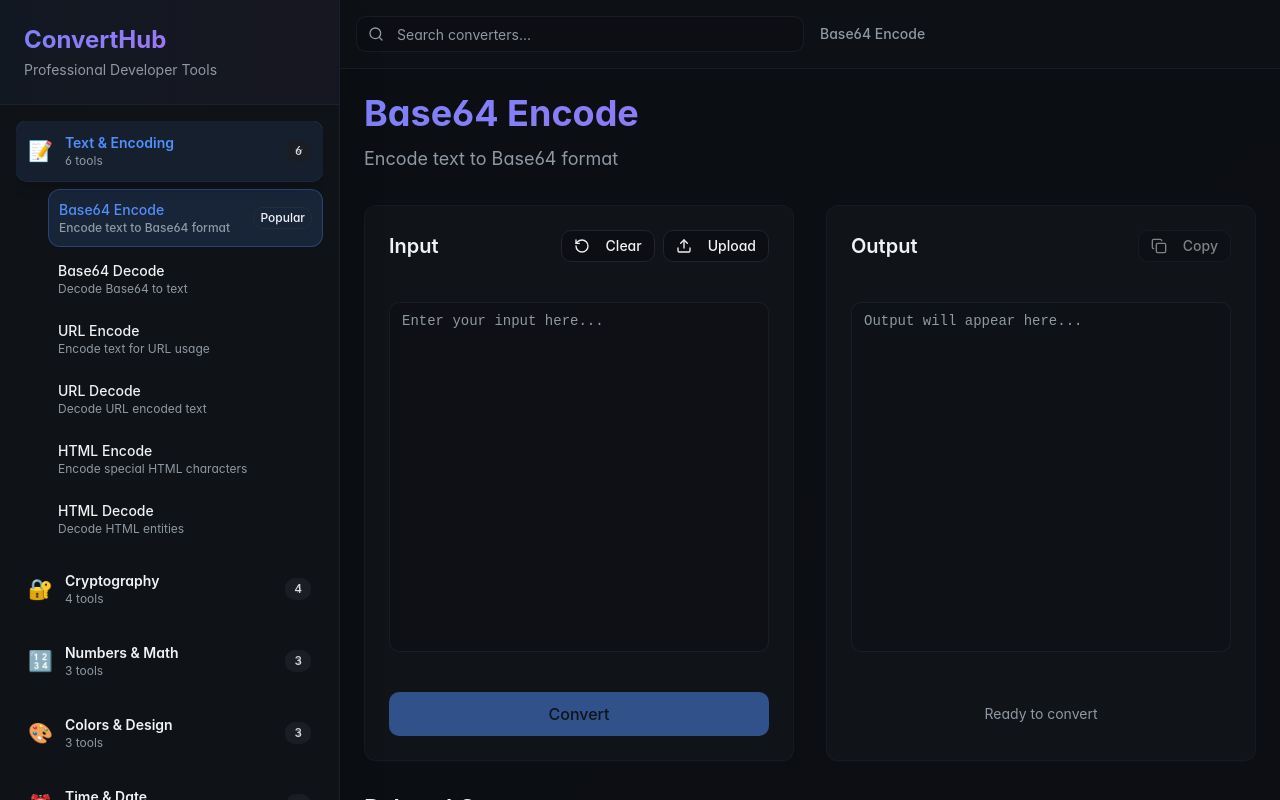
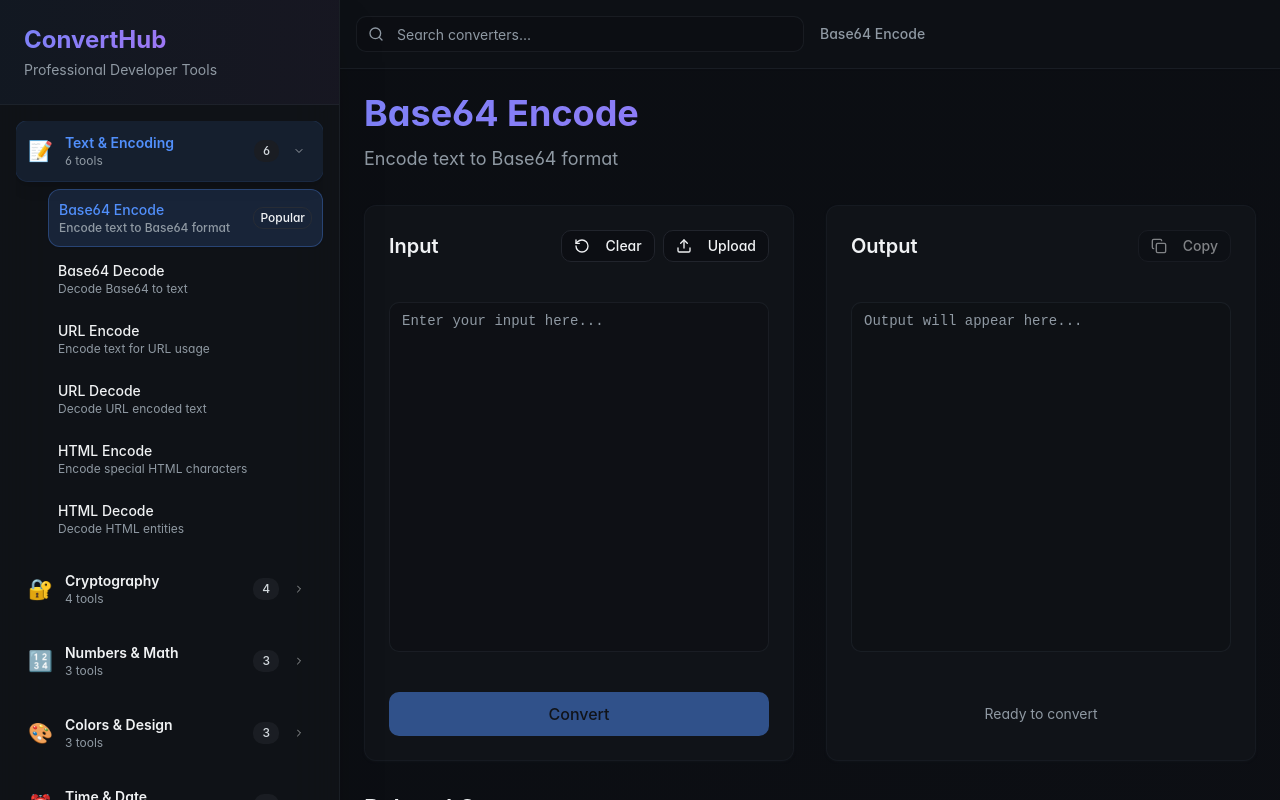
Before and after one commit to duzgunberke/ConvertHub, a Next.js app: page / in a window 1280 px wide. Shown: the top 800 px of the page. Built offline with nearby package versions, Linux system fonts and the light colour scheme.

Commit message:
refactor: streamline category selection and toggle logic in CategorySidebar component

```diff
--- a/components/convert/category-sidebar.tsx
+++ b/components/convert/category-sidebar.tsx
@@ -29,24 +29,27 @@ export const CategorySidebar = ({
     new Set([selectedCategory.id])
   );
 
-  const toggleCategory = (categoryId: string) => {
+  const handleCategorySelect = (category: Category) => {
+    if (selectedCategory.id === category.id) {
+      // If clicking on the already selected category, just toggle expansion
       const newExpanded = new Set(expandedCategories);
-    if (newExpanded.has(categoryId)) {
-      newExpanded.delete(categoryId);
+      if (newExpanded.has(category.id)) {
+        newExpanded.delete(category.id);
       } else {
-      newExpanded.add(categoryId);
+        newExpanded.add(category.id);
       }
       setExpandedCategories(newExpanded);
-  };
+    } else {
+      // If clicking on a different category, select it and expand it
+      onCategorySelect(category);
+      const newExpanded = new Set(expandedCategories);
+      newExpanded.add(category.id);
+      setExpandedCategories(newExpanded);
 
-  const handleCategorySelect = (category: Category) => {
-    onCategorySelect(category);
-    if (!expandedCategories.has(category.id)) {
-      toggleCategory(category.id);
-    }
       // Select first converter in category
       if (category.converters.length > 0) {
         onConverterSelect(category.converters[0]);
+      }
     }
   };
 
@@ -98,14 +101,14 @@ export const CategorySidebar = ({
                 return (
                   <div key={category.id} className="space-y-2">
                     {/* Category Header */}
-                    <div className="relative">
                     <button
                       onClick={() => handleCategorySelect(category)}
                       className={cn(
-                          "w-full flex items-center gap-3 p-3 rounded-xl transition-all duration-200 text-left group hover:bg-muted/60 hover:shadow-md",
+                        "w-full flex items-center justify-between p-3 rounded-xl transition-all duration-200 text-left group hover:bg-muted/60 hover:shadow-md",
                         isSelected && "bg-primary/10 shadow-lg ring-1 ring-primary/20"
                       )}
                     >
+                      <div className="flex items-center gap-3 flex-1 min-w-0">
                         <span className="text-xl flex-shrink-0">{category.icon}</span>
                         <div className="flex-1 min-w-0">
                           <div className={cn(
@@ -118,29 +121,20 @@ export const CategorySidebar = ({
                             {category.converters.length} tools
                           </div>
                         </div>
+                      </div>
                       <div className="flex items-center gap-2 flex-shrink-0">
                         <Badge variant="secondary" className="text-xs px-2 py-0.5">
                           {category.converters.length}
                         </Badge>
-                        </div>
-                      </button>
-
-                      {/* Separate toggle button */}
-                      <button
-                        onClick={(e) => {
-                          e.preventDefault();
-                          e.stopPropagation();
-                          toggleCategory(category.id);
-                        }}
-                        className="absolute right-3 top-1/2 -translate-y-1/2 h-6 w-6 flex items-center justify-center rounded-md hover:bg-muted/40 transition-colors opacity-60 hover:opacity-100"
-                      >
+                        <div className="h-6 w-6 flex items-center justify-center opacity-60">
                           {isExpanded ? (
                             <ChevronDown className="h-3 w-3" />
                           ) : (
                             <ChevronRight className="h-3 w-3" />
                           )}
+                        </div>
+                      </div>
                     </button>
-                    </div>
 
                     {/* Converters List */}
                     {isExpanded && (
```
Lines whose indentation alone changed are shown as unchanged.
